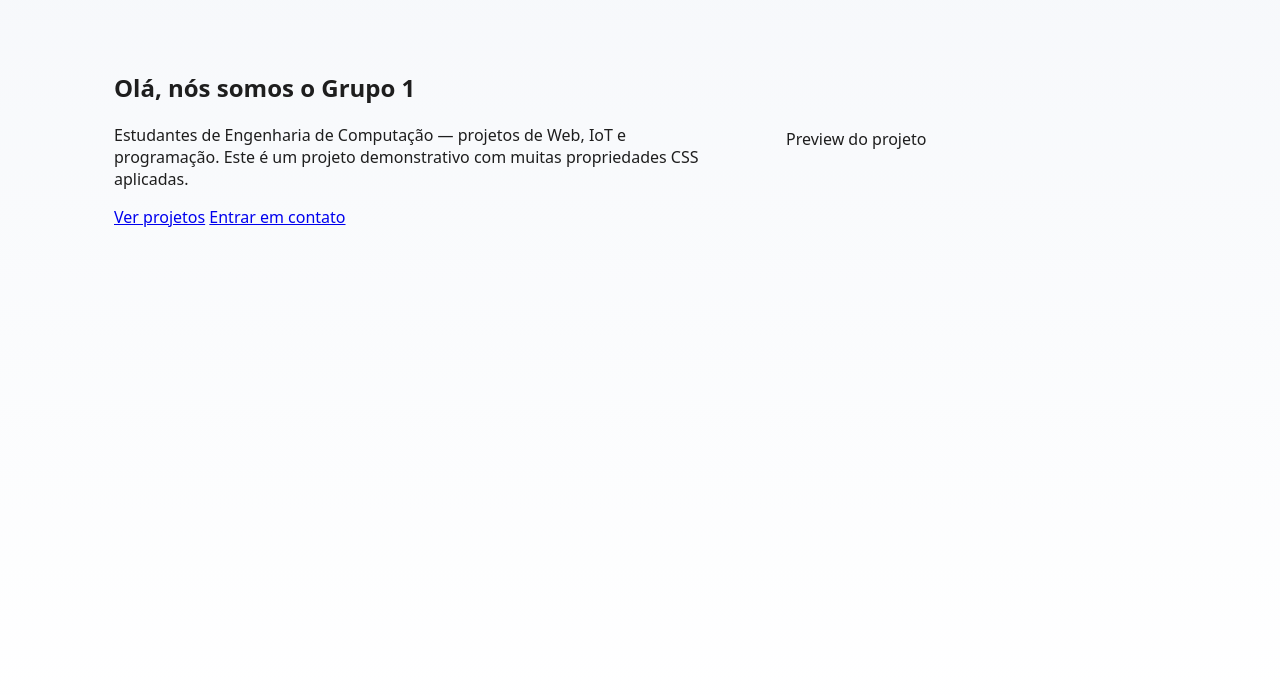
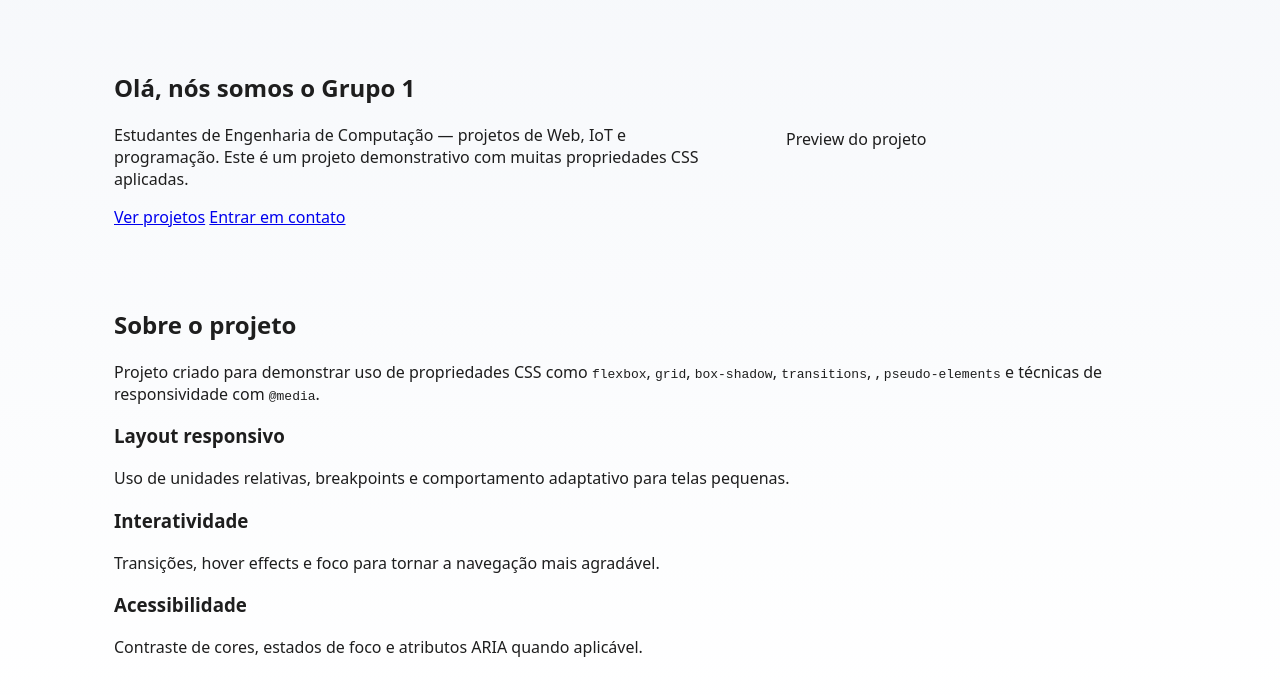
Before and after one commit to Joao-Lucas-Code/web_design_tarefa6, a plain HTML site: page index.html in a window 1280 px wide. Shown: the part 61-756 px from the top of the page. Drawn offline with Linux system fonts and the light colour scheme.

Commit message:
feat: Seção Sobre

```diff
--- a/index.html
+++ b/index.html
@@ -49,5 +49,38 @@
     </div>
   </section>
 
+  <!-- Seção Sobre -->
+  <section id="sobre" class="sobre rhythm">
+    <div class="container">
+      <h2>Sobre o projeto</h2>
+      <p>Projeto criado para demonstrar uso de propriedades CSS como
+        <code>flexbox</code>, <code>grid</code>, <code>box-shadow</code>,
+        <code>transitions</code>, <code:hover</code>, <code>pseudo-elements</code> e
+        técnicas de responsividade com <code>@media</code>.
+      </p>
+      <div class="cards">
+        <!-- Card 1 -->
+        <article class="card">
+          <h3>Layout responsivo</h3>
+          <p>Uso de unidades relativas, breakpoints e comportamento
+            adaptativo para telas pequenas.</p>
+        </article>
+        <!-- Card 2 -->
+        <article class="card">
+          <h3>Interatividade</h3>
+          <p>Transições, hover effects e foco para tornar a navegação mais
+            agradável.</p>
+        </article>
+        <!-- Card 3 -->
+        <article class="card">
+          <h3>Acessibilidade</h3>
+          <p>Contraste de cores, estados de foco e atributos ARIA quando
+            aplicável.</p>
+        </article>
+      </div>
+
+    </div>
+</section>
+
 </body>
 </html>
```
